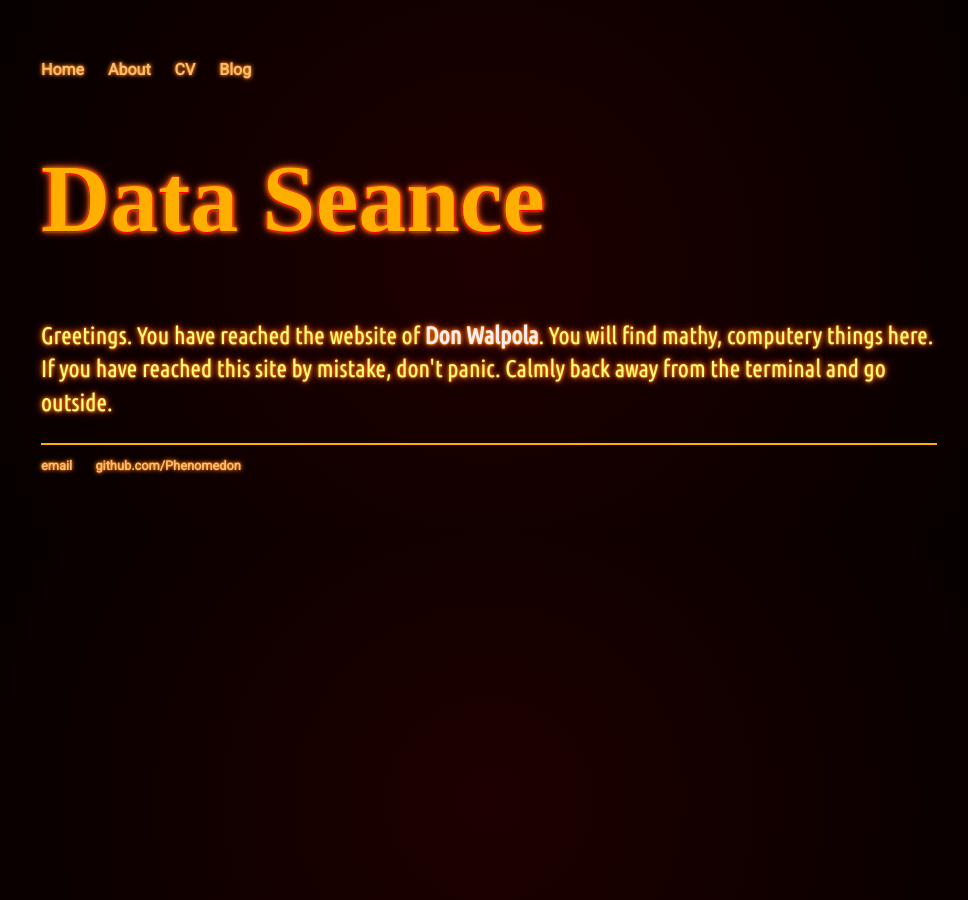
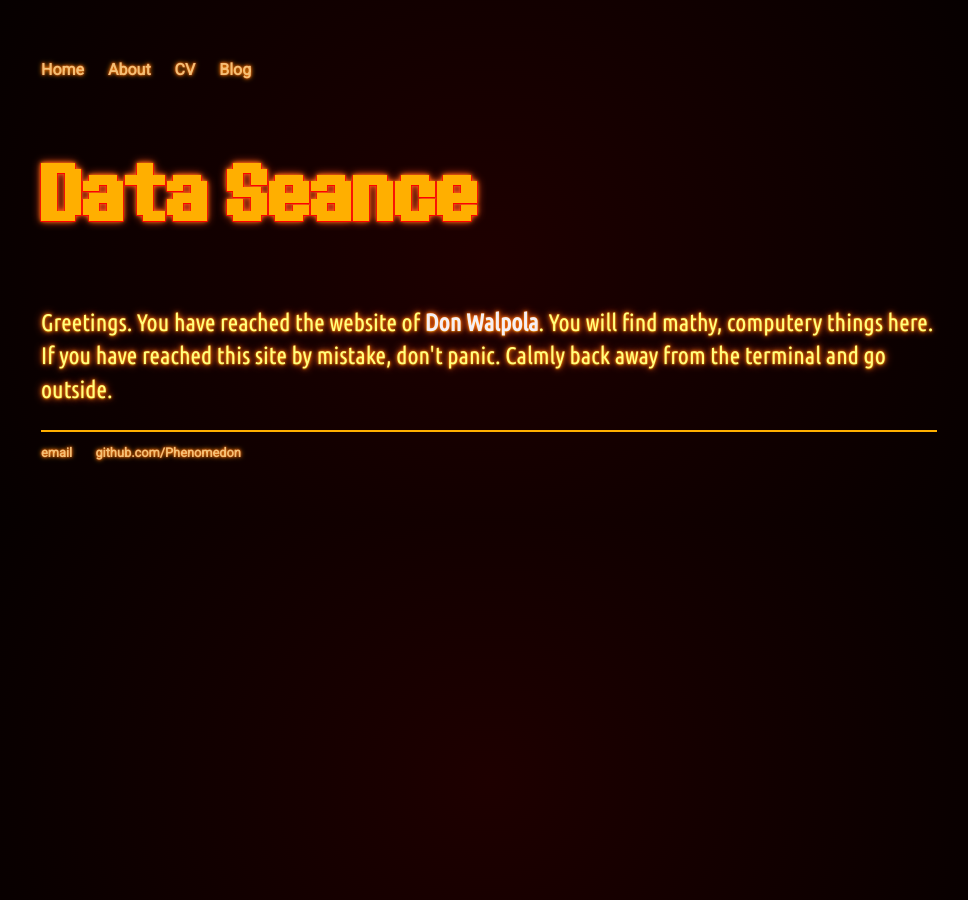
Before and after one commit to Phenomedon/Phenomedon.github.io, a Jekyll site: the page built from index.html, in a window 1280 px wide. Shown: the whole page, without its empty margins (151-1119 px from the left). Built offline with Jekyll 4.4.1, drawn with Linux system fonts in a browser that asks for light colours; some web fonts are replaced.

Commit message:
Update main.css

```diff
--- a/css/main.css
+++ b/css/main.css
@@ -12,6 +12,8 @@
 @font-face {
     font-family: 'determinationsans';
     src: url("../assets/fonts/determinationsansweb-webfont.ttf") format('truetype'),
+         url("../assets/fonts/determinationsansweb-webfont.woff2") format('woff2'),
+         url("../assets/fonts/determinationsansweb-webfont.woff") format('woff');
     font-weight: normal;
     font-style: normal;
 }
@@ -88,7 +90,7 @@ a:hover:before {
     transform: scaleX(1);
 }
 h1 {
-    font-family: 'determinationsans';
+    font-family: 'determinationsans', 'Helvetica', 'Sans-Serif';
     color: rgb(255, 175, 0);
     text-shadow:
     -0.5px -0.5px 0px red,
```
